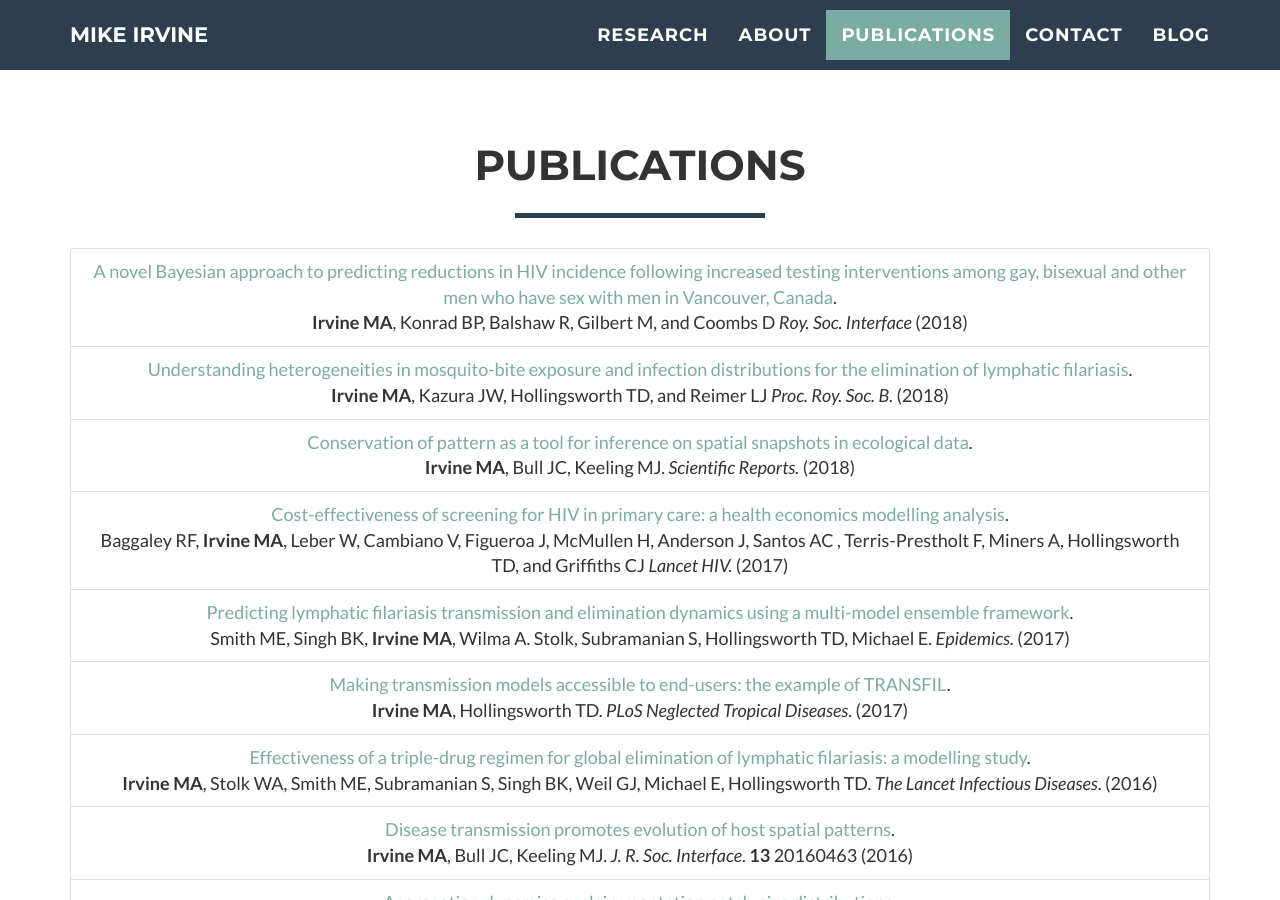
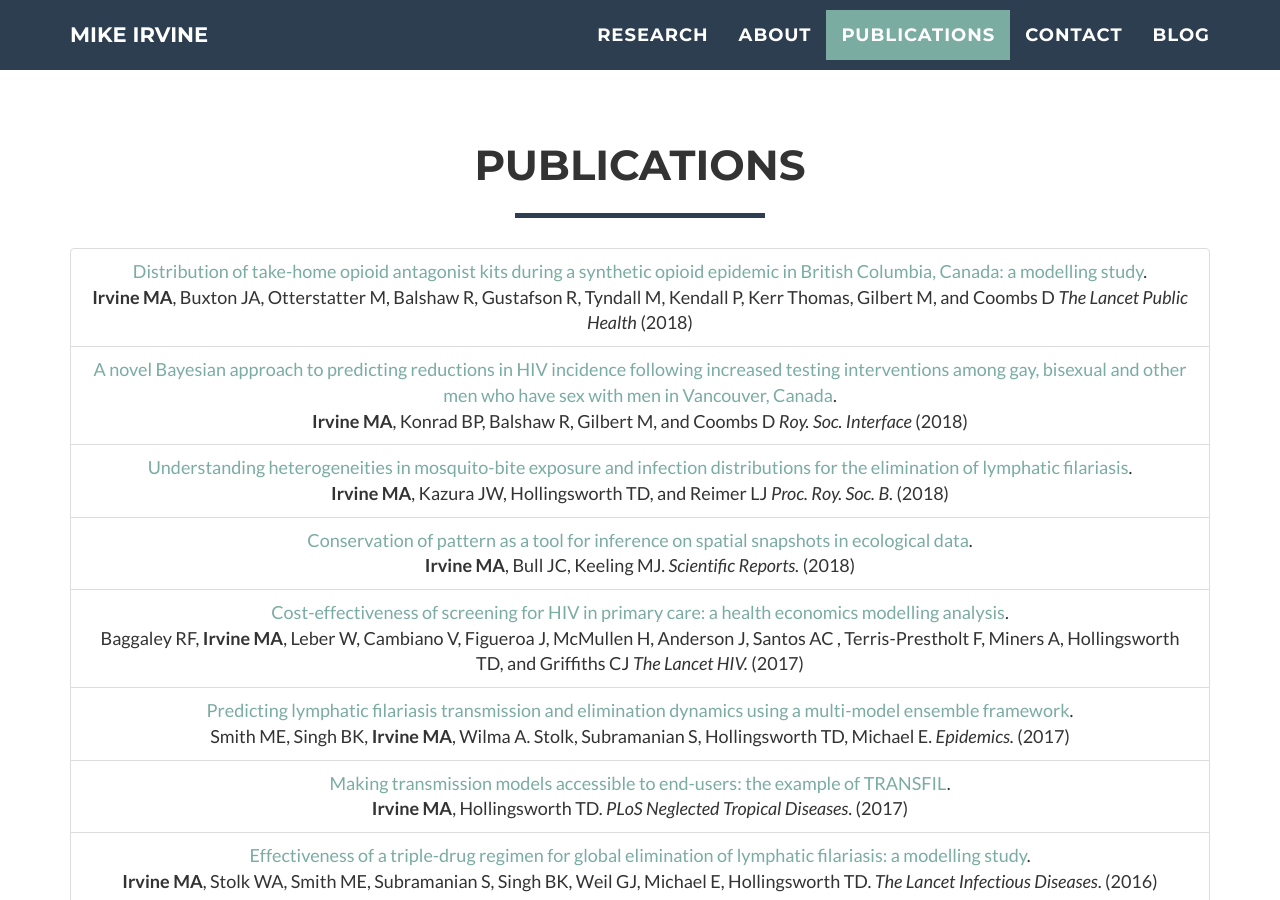
Before and after one commit to sempwn/sempwn.github.io, a Jekyll site: the page index.html, which Jekyll copies as it is, in a window 1280 px wide and 900 px high, scrolled down 2199 px. Built offline with Jekyll 4.4.1, drawn with Linux system fonts in a browser that asks for light colours; nearby versions of some CDN libraries; some web fonts are replaced.

Commit message:
Added Lancet PH paper.

```diff
--- a/index.html
+++ b/index.html
@@ -249,6 +249,11 @@
               <div class="col-lg-12 text-center">
                 <ul class="list-group">
                   <li class="list-group-item">
+                    <a href="https://doi.org/10.1016/S2468-2667(18)30044-6">Distribution of take-home opioid antagonist kits during a synthetic opioid epidemic in British Columbia, Canada: a modelling study</a>.<br>
+                    <b>Irvine MA</b>, Buxton JA, Otterstatter M, Balshaw R, Gustafson R, Tyndall M, Kendall P, Kerr Thomas, Gilbert M, and Coombs D
+                    <i>The Lancet Public Health</i> (2018)<br>
+                  </li>
+                  <li class="list-group-item">
                     <a href="https://doi.org/10.1098/rsif.2017.0849">A novel Bayesian approach to predicting reductions in HIV incidence following increased testing interventions among gay, bisexual and other men who have sex with men in Vancouver, Canada</a>.<br>
                     <b>Irvine MA</b>, Konrad BP, Balshaw R, Gilbert M, and Coombs D
                     <i>Roy. Soc. Interface</i> (2018)<br>
@@ -266,7 +271,7 @@
                   <li class="list-group-item">
                     <a href="http://dx.doi.org/10.1016/S2352-3018(17)30123-6">Cost-effectiveness of screening for HIV in primary care: a health economics modelling analysis</a>.<br>
                       Baggaley RF, <b>Irvine MA</b>, Leber W, Cambiano V, Figueroa J, McMullen H, Anderson J, Santos AC , Terris-Prestholt F, Miners A, Hollingsworth TD, and Griffiths CJ
-                    <i>Lancet HIV.</i> (2017)
+                    <i>The Lancet HIV.</i> (2017)
                   </li>
                   <li class="list-group-item">
                     <a href="http://dx.doi.org/10.1016/j.epidem.2017.02.006">Predicting lymphatic filariasis transmission and elimination dynamics using a multi-model ensemble framework</a>.<br>
@@ -451,6 +456,11 @@ Hollingsworth TD, Adams ER, Anderson RM, Atkins K, Bartsch S, Basáñez MG, Behr
                             <h3> Publications </h3>
                             <ul class="list-group">
                               <li class="list-group-item">
+                                <a href="https://doi.org/10.1016/S2468-2667(18)30044-6">Distribution of take-home opioid antagonist kits during a synthetic opioid epidemic in British Columbia, Canada: a modelling study</a>.<br>
+                                <b>Irvine MA</b>, Buxton JA, Otterstatter M, Balshaw R, Gustafson R, Tyndall M, Kendall P, Kerr Thomas, Gilbert M, and Coombs D
+                                <i>The Lancet Public Health</i> (2018)<br>
+                              </li>
+                              <li class="list-group-item">
                                 <a href="https://doi.org/10.1098/rsif.2017.0849">A novel Bayesian approach to predicting reductions in HIV incidence following increased testing interventions among gay, bisexual and other men who have sex with men in Vancouver, Canada</a>.<br>
                                 <b>Irvine MA</b>, Konrad BP, Balshaw R, Gilbert M, and Coombs D
                                 <i>Roy. Soc. Interface</i> (2018)<br>
@@ -579,6 +589,11 @@ Hollingsworth TD, Adams ER, Anderson RM, Atkins K, Bartsch S, Basáñez MG, Behr
                             <h3> Publications </h3>
                             <ul class="list-group">
                               <li class="list-group-item">
+                                <a href="https://doi.org/10.1016/S2468-2667(18)30044-6">Distribution of take-home opioid antagonist kits during a synthetic opioid epidemic in British Columbia, Canada: a modelling study</a>.<br>
+                                <b>Irvine MA</b>, Buxton JA, Otterstatter M, Balshaw R, Gustafson R, Tyndall M, Kendall P, Kerr Thomas, Gilbert M, and Coombs D
+                                <i>The Lancet Public Health</i> (2018)<br>
+                              </li>
+                              <li class="list-group-item">
                                 <a href="https://doi.org/10.1098/rsif.2017.0849">A novel Bayesian approach to predicting reductions in HIV incidence following increased testing interventions among gay, bisexual and other men who have sex with men in Vancouver, Canada</a>.<br>
                                 <b>Irvine MA</b>, Konrad BP, Balshaw R, Gilbert M, and Coombs D
                                 <i>Roy. Soc. Interface</i> (2018)<br>
@@ -663,6 +678,11 @@ Hollingsworth TD, Adams ER, Anderson RM, Atkins K, Bartsch S, Basáñez MG, Behr
                             <h3> Publications </h3>
                             <ul class="list-group">
                                 <li class="list-group-item">
+                                  <a href="https://doi.org/10.1016/S2468-2667(18)30044-6">Distribution of take-home opioid antagonist kits during a synthetic opioid epidemic in British Columbia, Canada: a modelling study</a>.<br>
+                                  <b>Irvine MA</b>, Buxton JA, Otterstatter M, Balshaw R, Gustafson R, Tyndall M, Kendall P, Kerr Thomas, Gilbert M, and Coombs D
+                                  <i>The Lancet Public Health</i> (2018)<br>
+                                </li>
+                                <li class="list-group-item">
                                   <a href="https://doi.org/10.1098/rsif.2017.0849">A novel Bayesian approach to predicting reductions in HIV incidence following increased testing interventions among gay, bisexual and other men who have sex with men in Vancouver, Canada</a>.<br>
                                   <b>Irvine MA</b>, Konrad BP, Balshaw R, Gilbert M, and Coombs D
                                   <i>Roy. Soc. Interface</i> (2018)<br>
@@ -676,7 +696,7 @@ Hollingsworth TD, Adams ER, Anderson RM, Atkins K, Bartsch S, Basáñez MG, Behr
                                 <li class="list-group-item">
                                   <a href="http://dx.doi.org/10.1016/S2352-3018(17)30123-6">Cost-effectiveness of screening for HIV in primary care: a health economics modelling analysis</a>.<br>
                                     Baggaley RF, <b>Irvine MA</b>, Leber W, Cambiano V, Figueroa J, McMullen H, Anderson J, Santos AC , Terris-Prestholt F, Miners A, Hollingsworth TD, and Griffiths CJ
-                                  <i>Lancet HIV</i> (2017)<br>
+                                  <i>The Lancet HIV</i> (2017)<br>
                                   News coverage: <a href="http://www.bbc.com/news/health-40756196">BBC news</a>, <a href="http://www.telegraph.co.uk/science/2017/07/30/hiv-tests-should-offered-everyone-high-risk-areas-enroll-new/">The Telegraph</a>,
                                    <a href="https://www.theguardian.com/society/2017/jul/30/hiv-tests-for-gps-new-patients-could-save-lives-and-money-says-study">The Guardian</a>,
                                    <a href="https://www.newscientist.com/article/2142100/">New Scientist</a>, and
```
